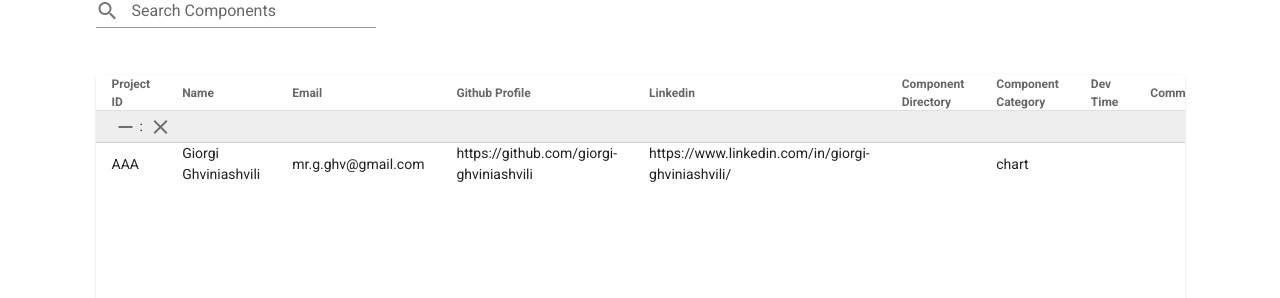
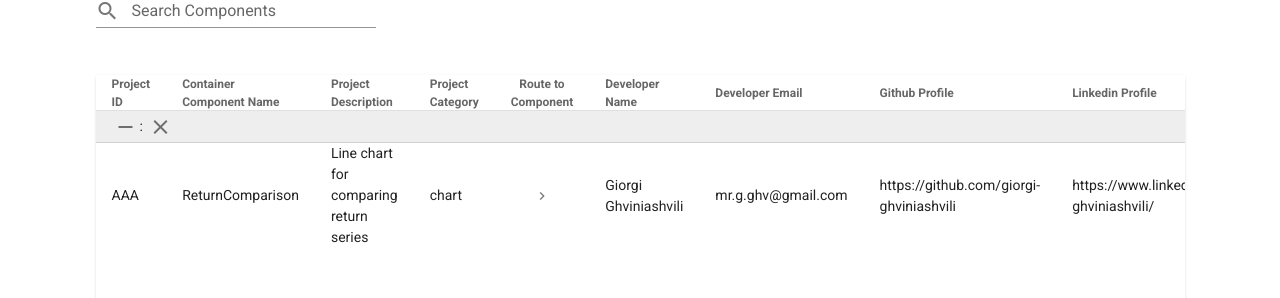
Before and after one commit to brwist/Vue.js-Chart-DataViz, a Vue app: page /library in a window 1280 px wide. Shown: the part 133-431 px from the top of the page. Built offline with nearby package versions, Linux system fonts and the light colour scheme.

Commit message:
refactor(alis.resources.view.component): refine Library.vue table columns

```diff
--- a/src/views/Library.vue
+++ b/src/views/Library.vue
@@ -68,26 +68,28 @@ export default {
       selected: [],
       headers: [
         {text: "Project ID", value: "projectID", align: 'start', sortable: false},
-        {text: "Name", value: "developerName", align: 'start', sortable: false},
-        {text: "Email", value: "email", align: 'start', sortable: false},
-        {text: "Github Profile", value: "github", align: 'start', sortable: false},
-        {text: "Linkedin", value: "linkedin", align: 'start', sortable: false},
-        {text: "Component Directory", value: "directory", align: 'start', sortable: false},
-        { text: "Component Category", value: 'category', align: 'start', sortable: false,},
-        { text: "Dev Time", value: 'time', align: 'start', sortable: false,},
-        { text: "Comments", value: 'comments', align: 'start', sortable: false,},
-        { text: "Route to Component", value: 'more', align: 'center', sortable: false,},
+        {text: "Container Component Name", value: "containerComponentName", align: 'start', sortable: false},
+        {text: "Project Description", value: "projectDescription", align: 'start', sortable: false},
+        {text: "Project Category", value: 'projectCategory', align: 'start', sortable: false,},
+        {text: "Route to Component", value: 'more', align: 'center', sortable: false,},
+        {text: "Developer Name", value: "developerName", align: 'start', sortable: false},
+        {text: "Developer Email", value: "developerEmail", align: 'start', sortable: false},
+        {text: "Github Profile", value: "developerGithub", align: 'start', sortable: false},
+        {text: "Linkedin Profile", value: "developerLinkedin", align: 'start', sortable: false},
+        {text: "Dev Time", value: 'devTime', align: 'start', sortable: false,},
+        {text: "Comments", value: 'comments', align: 'start', sortable: false,},
       ],
       projects: [
         {
           projectID: "AAA",
+          containerComponentName: "ReturnComparison",
           developerName: "Giorgi Ghviniashvili ",
-          email: "mr.g.ghv@gmail.com",
-          github: "https://github.com/giorgi-ghviniashvili",
-          linkedin: "https://www.linkedin.com/in/giorgi-ghviniashvili/",
-          description: "Return line chart",
-          category: "chart",
-          time: "",
+          developerEmail: "mr.g.ghv@gmail.com",
+          developerGithub: "https://github.com/giorgi-ghviniashvili",
+          developerLinkedin: "https://www.linkedin.com/in/giorgi-ghviniashvili/",
+          projectDescription: "Line chart for comparing return series",
+          projectCategory: "chart",
+          devTime: "3 hours",
           comments: "",
         },
       ],
```
